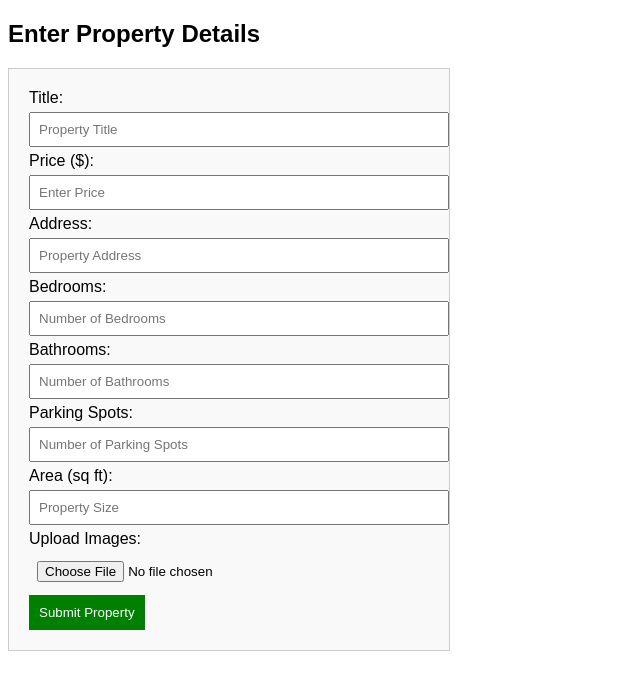
After one commit to muhammadx100/Dubai, a PHP site: page /dubai/clientData/client-add-new-property.php in a window 1280 px wide. The commit adds this page. Shown: the top 690 px of the page, without its empty margins (0-640 px from the left). Run offline with PHP 8.4, Linux system fonts and the light colour scheme.

Commit message:
changes pushed 06/04/2025

```diff
--- a/Styles/quick_contact.css
+++ b/Styles/quick_contact.css
@@ -5,7 +5,8 @@
   flex-wrap: wrap;
   padding: 10px 20px;
   background-image: url(/images/634cfc34862a67f5a4b6193f_hero-left-particle.png);
-   margin-bottom: 80px;
+  margin-bottom: 80px;
+
 }
 
 
--- /dev/null
+++ b/clientData/client-add-new-property.php
@@ -0,0 +1,76 @@
+<?php
+    session_start();
+?>
+
+
+<!DOCTYPE html>
+<html lang="en">
+<head>
+    <meta charset="UTF-8">
+    <meta name="viewport" content="width=device-width, initial-scale=1.0">
+    <title>Property Listing Form</title>
+    <style>
+        body {
+            font-family: Arial, sans-serif;
+        }
+        .property-form {
+            max-width: 400px;
+            padding: 20px;
+            border: 1px solid #ccc;
+            background-color: #f9f9f9;
+        }
+        input, select {
+            display: block;
+            width: 100%;
+            padding: 8px;
+            margin: 5px 0;
+        }
+        .image-preview {
+            max-width: 100%;
+            display: none;
+            margin-top: 10px;
+        }
+        button {
+            padding: 10px;
+            background-color: green;
+            color: white;
+            border: none;
+            cursor: pointer;
+        }
+    </style>
+</head>
+<body>
+
+    <h2>Enter Property Details</h2>
+    <form class="property-form" action="client-listed-properties.php" method="POST" enctype="multipart/form-data">
+        <label>Title:</label>
+        <input type="text" name="title" placeholder="Property Title" required>
+
+        <label>Price ($):</label>
+        <input type="number" name="price" min="0" placeholder="Enter Price" required>
+
+        <label>Address:</label>
+        <input type="text" name="address" placeholder="Property Address" required>
+
+        <label>Bedrooms:</label>
+        <input type="number" name="bed" min="1" placeholder="Number of Bedrooms" required>
+
+        <label>Bathrooms:</label>
+        <input type="number" name="bath"  min="1" placeholder="Number of Bathrooms" required>
+
+        <label>Parking Spots:</label>
+        <input type="number" name="parking" min="0" placeholder="Number of Parking Spots" required>
+
+        <label>Area (sq ft):</label>
+        <input type="number" name="area"  min="1" placeholder="Property Size" required>
+
+        <label>Upload Images:</label>
+        <input type="file" name="image">
+
+
+        <button type="submit">Submit Property</button>
+    </form>
+
+
+</body>
+</html>
--- a/subscribe.php
+++ b/subscribe.php
@@ -12,8 +12,7 @@
    $db_responce = $connection->query($sql);
 
    if( $db_responce === true){
-     echo "<script>alert('Data Submitted Succesfullt');</script>";
-
+     include 'success-card.php';
 
    }
    else{
```
Also changed, not shown: clientData/client-listed-properties.php (added, +59 -0 lines), signup-data.php (+4 -11 lines), signup.php (+36 -6 lines), success-card.php (added, +46 -0 lines), user-profile.php (+46 -0 lines), clientData/property_img/dp_1748983442.png (added), uplode_img/dp_1748933637.jpg (added), uplode_img/dp_1748944393.jpg (added), uplode_img/dp_1748944402.jpg (added), uplode_img/dp_1748944469.jpg (added), uplode_img/dp_1748982804.jpg (added), uplode_img/dp_1748982810.jpg (added).
